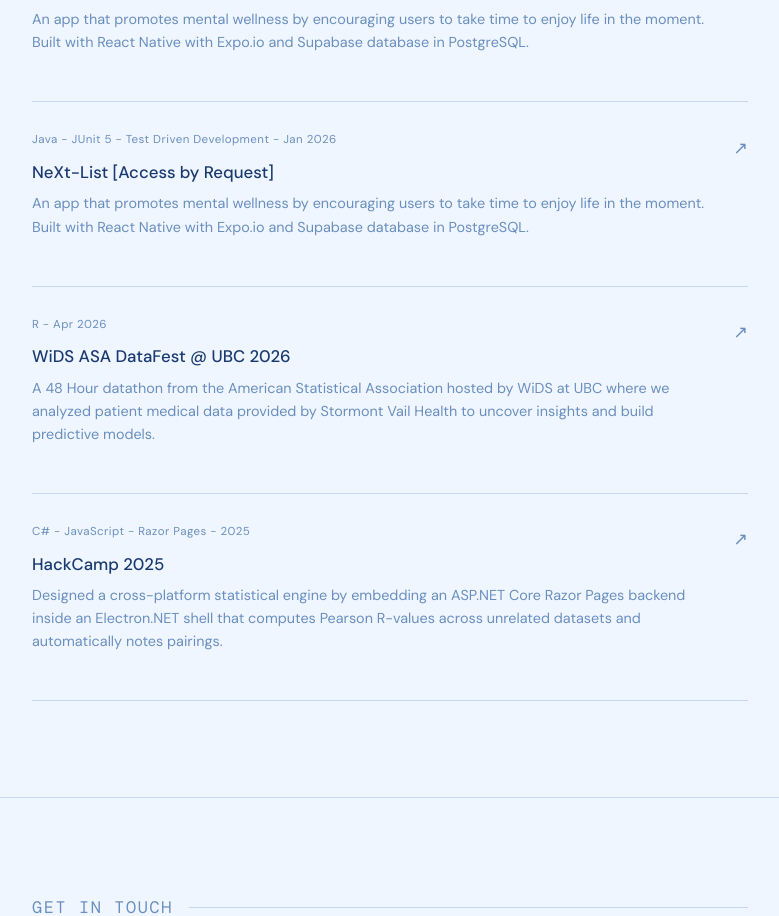
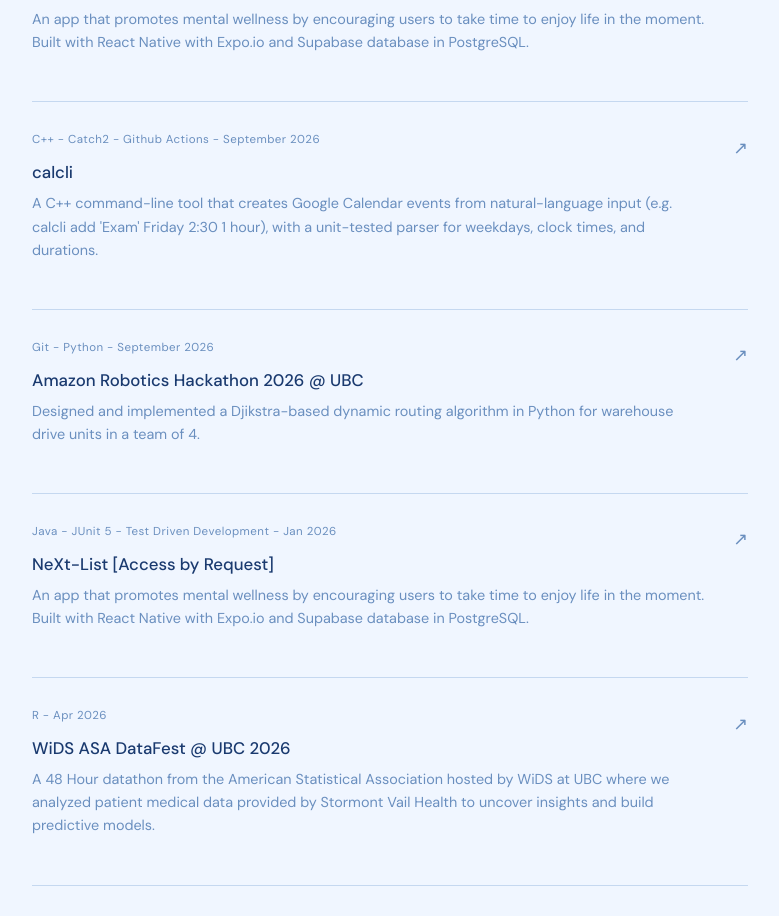
Before and after one commit to haolun7788/portfolio, a React (Vite) app: page / in a window 1280 px wide. Shown: the part 1908-2824 px from the top of the page, without its empty margins (250-1029 px from the left). Built offline with nearby package versions, Linux system fonts and the light colour scheme.

Commit message:
Add new projects to Projects component

```diff
--- a/src/components/Projects.tsx
+++ b/src/components/Projects.tsx
@@ -17,6 +17,18 @@ export default function Projects() {
                     meta="Java - React Native - Expo.io- PostgreSQL - Apr 2026"
                     desc="An app that promotes mental wellness by encouraging users to take time to enjoy life in the moment. Built with React Native with Expo.io and Supabase database in PostgreSQL."
                     link="mailto:haolun7788@gmail.com"
+                />
+                <ProjectItem
+                    title="calcli"
+                    meta="C++ - Catch2 - Github Actions - September 2026"
+                    desc="A C++ command-line tool that creates Google Calendar events from natural-language input (e.g. calcli add 'Exam' Friday 2:30 1 hour), with a unit-tested parser for weekdays, clock times, and durations."
+                    link="https://github.com/haolun7788/calcli"
+                />
+                <ProjectItem
+                    title="Amazon Robotics Hackathon 2026 @ UBC"
+                    meta="Git - Python - September 2026"
+                    desc="Designed and implemented a Djikstra-based dynamic routing algorithm in Python for warehouse drive units in a team of 4."
+                    link="https://github.com/haolun7788/AmazonArHackathon2026"
                 />
                 <ProjectItem
                     title="NeXt-List [Access by Request]"
```
